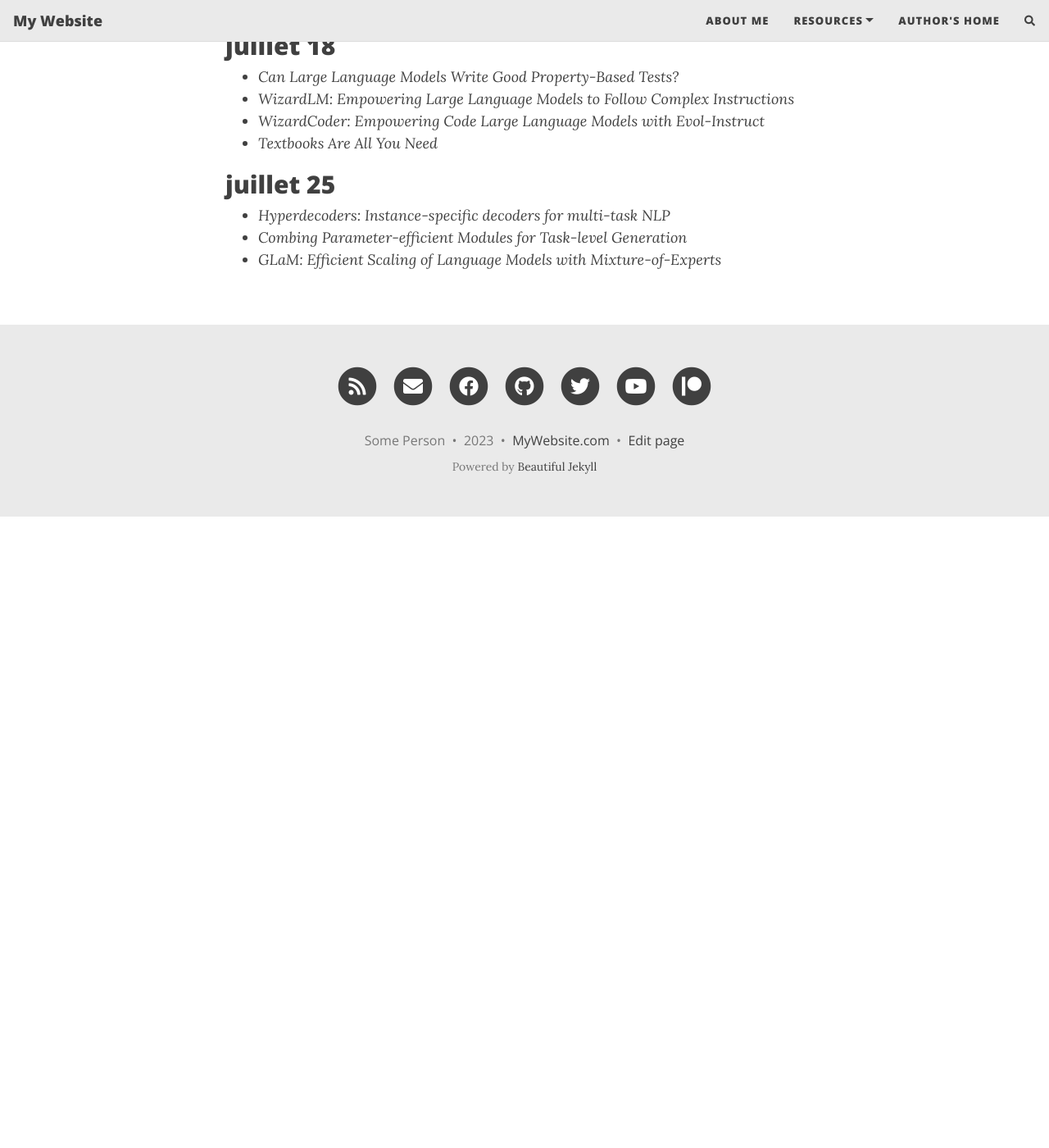
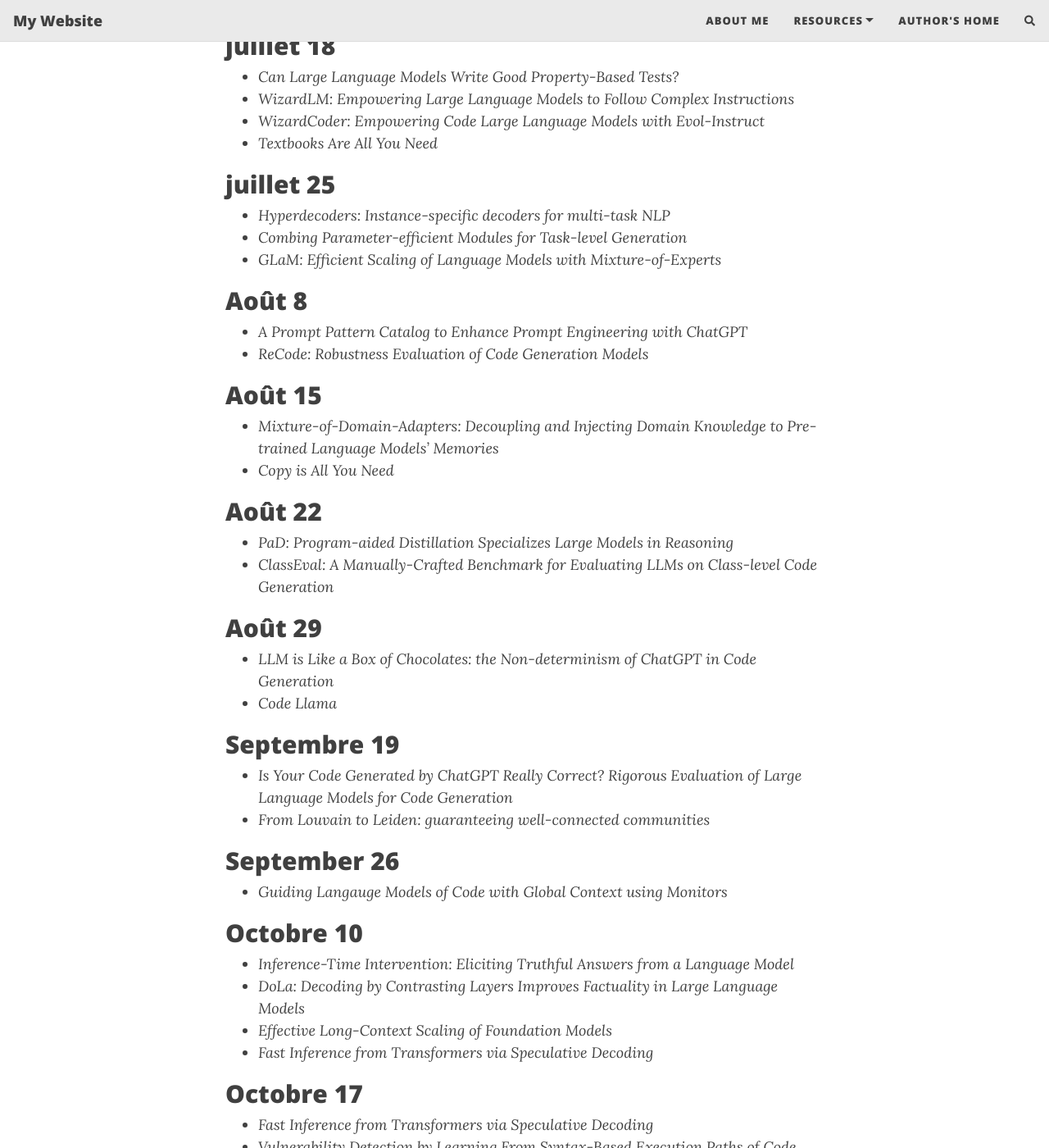
Before and after one commit to eecshope/LesPapiers, a Jekyll site: the page built from papiers.md, in a window 1280 px wide and 1400 px high, scrolled down 8913 px. Shown: the whole window at 82% size. Built offline with Jekyll 4.4.1, drawn with Linux system fonts in a browser that asks for light colours; nearby versions of some CDN libraries; comment, search, counter and statistics services are not loaded; before the commit the page ends 9543 px from its top, so only the background shows below that; some of the changed text lies outside the part shown.

Commit message:
update oct 24

```diff
--- a/papiers.md
+++ b/papiers.md
@@ -233,3 +233,42 @@ Ces sont les papiers de notre groupe. Lisez-les s'il vous plait!
 - *Hyperdecoders: Instance-specific decoders for multi-task NLP*
 - *Combing Parameter-efficient Modules for Task-level Generation*
 - *GLaM: Efficient Scaling of Language Models with Mixture-of-Experts*
+
+## Août 8
+- *A Prompt Pattern Catalog to Enhance Prompt Engineering with ChatGPT*
+- *ReCode: Robustness Evaluation of Code Generation Models*
+
+## Août 15
+- *Mixture-of-Domain-Adapters: Decoupling and Injecting Domain Knowledge to Pre-trained Language Models’ Memories*
+- *Copy is All You Need*
+
+## Août 22
+- *PaD: Program-aided Distillation Specializes Large Models in Reasoning*
+- *ClassEval: A Manually-Crafted Benchmark for Evaluating LLMs on Class-level Code Generation*
+
+## Août 29
+- *LLM is Like a Box of Chocolates: the Non-determinism of ChatGPT in Code Generation*
+- *Code Llama*
+
+## Septembre 19
+- *Is Your Code Generated by ChatGPT Really Correct? Rigorous Evaluation of Large Language Models for Code Generation*
+- *From Louvain to Leiden: guaranteeing well-connected communities*
+
+## September 26
+- *Guiding Langauge Models of Code with Global Context using Monitors*
+
+## Octobre 10
+- *Inference-Time Intervention: Eliciting Truthful Answers from a Language Model*
+- *DoLa: Decoding by Contrasting Layers Improves Factuality in Large Language Models*
+- *Effective Long-Context Scaling of Foundation Models*
+- *Fast Inference from Transformers via Speculative Decoding*
+
+## Octobre 17
+- *Fast Inference from Transformers via Speculative Decoding*
+- *Vulnerability Detection by Learning From Syntax-Based Execution Paths of Code*
+- *FAIR: Flow Type-Aware Pre-Training of Compiler Intermediate Representations*
+
+## Octobre 24
+- *B-Coder: Value-Based Deep Reinforcement Learning for Program Synthesis*
+- *CROSSCODEEVAL: A Diverse and Multilingual Benchmark for Cross-File Code Completio*
+- *Let's Verify Step by Step*
```
